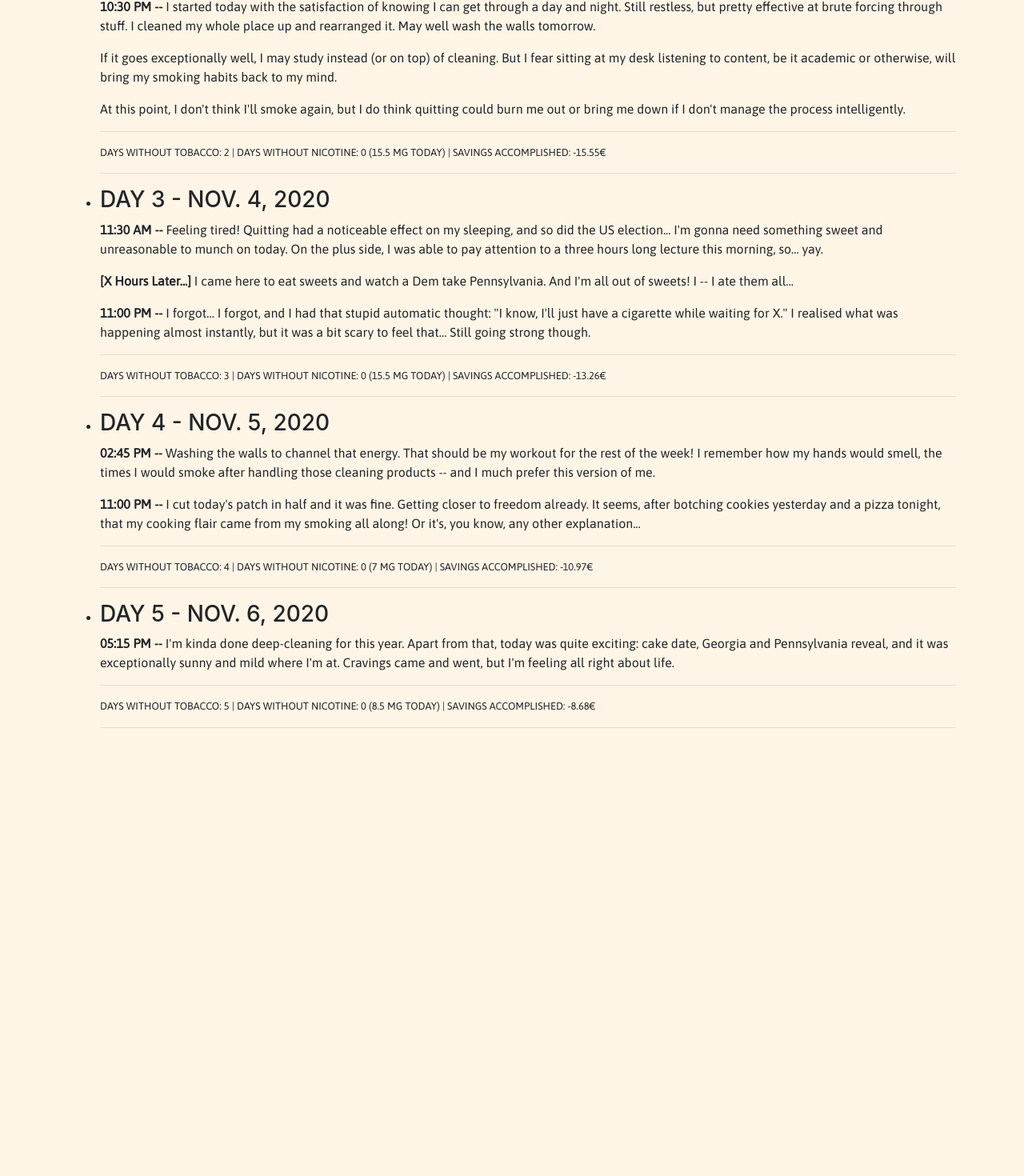
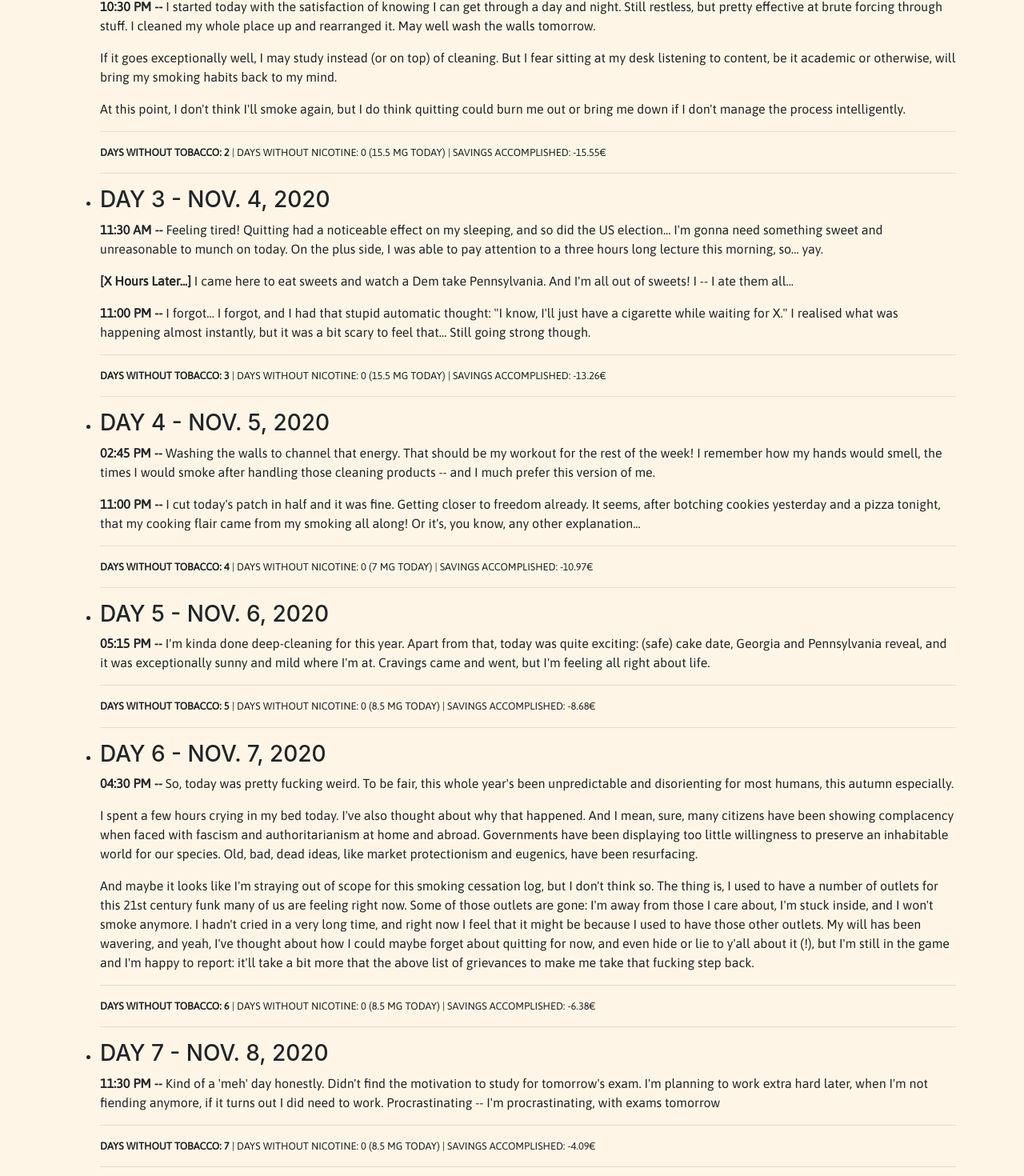
Before and after one commit to draialexis/alexisdrai, an Angular app: page / in a window 1280 px wide. Shown: the part 1466-2936 px from the top of the page at 80% size. Before the commit the page ends 2392 px from the top, so only its background shows below. Built offline with nearby package versions, Linux system fonts and the light colour scheme.

Commit message:
Add day 6 and 7 entries, edit summaries

```diff
--- a/src/app/components/smokefree/smokefree.component.html
+++ b/src/app/components/smokefree/smokefree.component.html
@@ -23,8 +23,8 @@
       on. They know, I know that they know -- there's no going back without disappointing basically everybody. And
       that's all for the better. Also, I totally used my first nicotine lozenge on night #1 like some sort of chump.</p>
     <hr>
-    <p class="small-print text-uppercase">days without tobacco: 1 | days without nicotine: 0 (15.5 mg today) | savings
-      accomplished: -17.85€</p>
+    <p class="small-print text-uppercase"><strong>days without tobacco: 1</strong> | days without nicotine: 0 (15.5 mg
+      today) | savings accomplished: -17.85€</p>
     <hr>
   </li>
   <li>
@@ -37,8 +37,8 @@
     <p>At this point, I don't think I'll smoke again, but I do think quitting could burn me out or bring me down if I
       don't manage the process intelligently.</p>
     <hr>
-    <p class="small-print text-uppercase">days without tobacco: 2 | days without nicotine: 0 (15.5 mg today) | savings
-      accomplished: -15.55€</p>
+    <p class="small-print text-uppercase"><strong>days without tobacco: 2</strong> | days without nicotine: 0 (15.5 mg
+      today) | savings accomplished: -15.55€</p>
     <hr>
   </li>
   <li>
@@ -52,8 +52,8 @@
       have a cigarette while waiting for X." I realised what was happening almost instantly, but it was a bit scary to
       feel that... Still going strong though.</p>
     <hr>
-    <p class="small-print text-uppercase">days without tobacco: 3 | days without nicotine: 0 (15.5 mg today) | savings
-      accomplished: -13.26€</p>
+    <p class="small-print text-uppercase"><strong>days without tobacco: 3</strong> | days without nicotine: 0 (15.5 mg
+      today) | savings accomplished: -13.26€</p>
     <hr>
   </li>
   <li>
@@ -66,23 +66,54 @@
       yesterday and a pizza tonight, that my cooking flair came from my smoking all along! Or it's, you know, any other
       explanation...</p>
     <hr>
-    <p class="small-print text-uppercase">days without tobacco: 4 | days without nicotine: 0 (7 mg today) | savings
-      accomplished: -10.97€</p>
+    <p class="small-print text-uppercase"><strong>days without tobacco: 4</strong> | days without nicotine: 0 (7 mg
+      today) | savings accomplished: -10.97€</p>
     <hr>
   </li>
   <li>
     <h3 class="text-uppercase">Day 5 - nov. 6, 2020</h3>
-    <p><strong>05:15 PM --</strong> I'm kinda done deep-cleaning for this year. Apart from that, today was quite exciting: cake
-      date, Georgia and Pennsylvania reveal, and it was exceptionally sunny and mild where I'm at. Cravings came and
-      went, but I'm feeling all right about life.</p>
+    <p><strong>05:15 PM --</strong> I'm kinda done deep-cleaning for this year. Apart from that, today was quite
+      exciting: (safe) cake date, Georgia and Pennsylvania reveal, and it was exceptionally sunny and mild where I'm at.
+      Cravings came and went, but I'm feeling all right about life.</p>
     <hr>
-    <p class="small-print text-uppercase">days without tobacco: 5 | days without nicotine: 0 (8.5 mg today) | savings
-      accomplished: -8.68€</p>
+    <p class="small-print text-uppercase"><strong>days without tobacco: 5</strong> | days without nicotine: 0 (8.5 mg
+      today) | savings accomplished: -8.68€</p>
+    <hr>
+  </li>
+  <li>
+    <h3 class="text-uppercase">Day 6 - nov. 7, 2020</h3>
+    <p><strong>04:30 PM --</strong> So, today was pretty fucking weird. To be fair, this whole year's been unpredictable
+      and disorienting for most humans, this autumn especially.</p>
+    <p>I spent a few hours crying in my bed today. I've also thought about why that happened. And I mean, sure, many
+      citizens have been showing complacency when faced with fascism and authoritarianism at home and abroad.
+      Governments have been displaying too little willingness to preserve an inhabitable world for our species. Old,
+      bad, dead ideas, like market protectionism and eugenics, have been resurfacing.</p>
+    <p>And maybe it looks like I'm straying out of scope for this smoking cessation log, but I don't
+      think so. The thing is, I used to have a number of outlets for this 21st century funk many of us are feeling right
+      now. Some of those outlets are gone: I'm away from those I care about, I'm stuck inside, and I won't smoke
+      anymore. I hadn't cried in a very long time, and right now I feel that it might be because I used to have those
+      other outlets. My will has been wavering, and yeah, I've thought about how I could maybe forget about quitting for
+      now, and even hide or lie to y'all about it (!), but I'm still in the game and I'm happy to report: it'll take
+      a bit more that the above list of grievances to make me take that fucking step back.
+    </p>
+    <hr>
+    <p class="small-print text-uppercase"><strong>days without tobacco: 6</strong> | days without nicotine: 0 (8.5 mg
+      today) | savings accomplished: -6.38€</p>
+    <hr>
+  </li>
+  <li>
+    <h3 class="text-uppercase">Day 7 - nov. 8, 2020</h3>
+    <p><strong>11:30 PM --</strong> Kind of a 'meh' day honestly. Didn't find the motivation to study for tomorrow's
+      exam. I'm planning to work extra hard later, when I'm not fiending anymore, if it turns out I did need to work.
+      Procrastinating -- I'm procrastinating, with exams tomorrow</p>
+    <hr>
+    <p class="small-print text-uppercase"><strong>days without tobacco: 7</strong> | days without nicotine: 0 (8.5 mg
+      today) | savings accomplished: -4.09€</p>
     <hr>
   </li>
   <!--<li>
     <h3 class="text-uppercase">Day N-1 - nov. N, 2020</h3>
     <p></p>
-    <p class="small-print text-uppercase">days without tobacco: N-1 | days without nicotine: 0 | savings accomplished: +/-XX.XX€</p>
+    <p class="small-print text-uppercase"><strong>days without tobacco</strong>: N-1 | days without nicotine: 0 | savings accomplished: +/-XX.XX€</p>
   </li>-->
 </ul>
```
